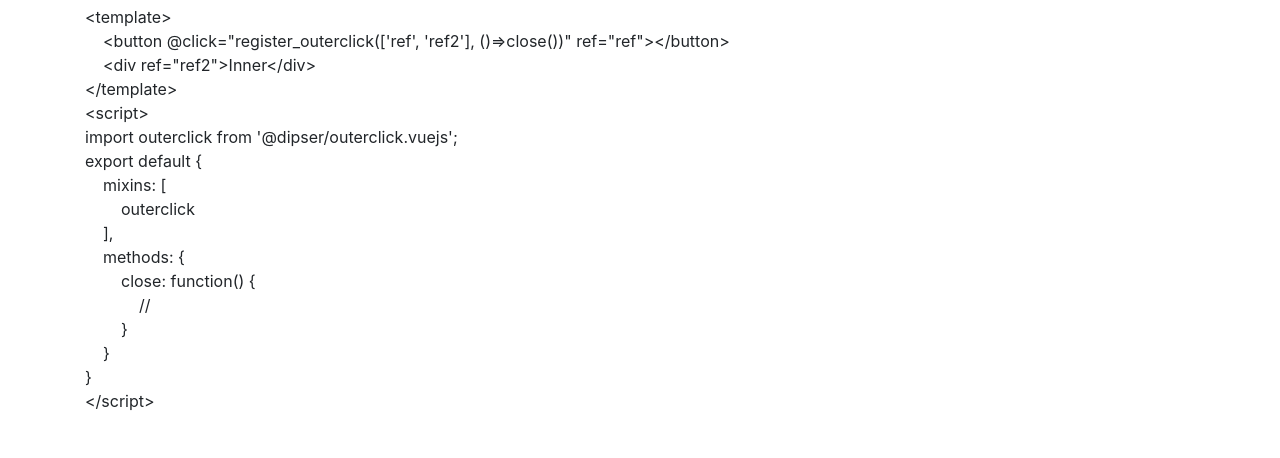
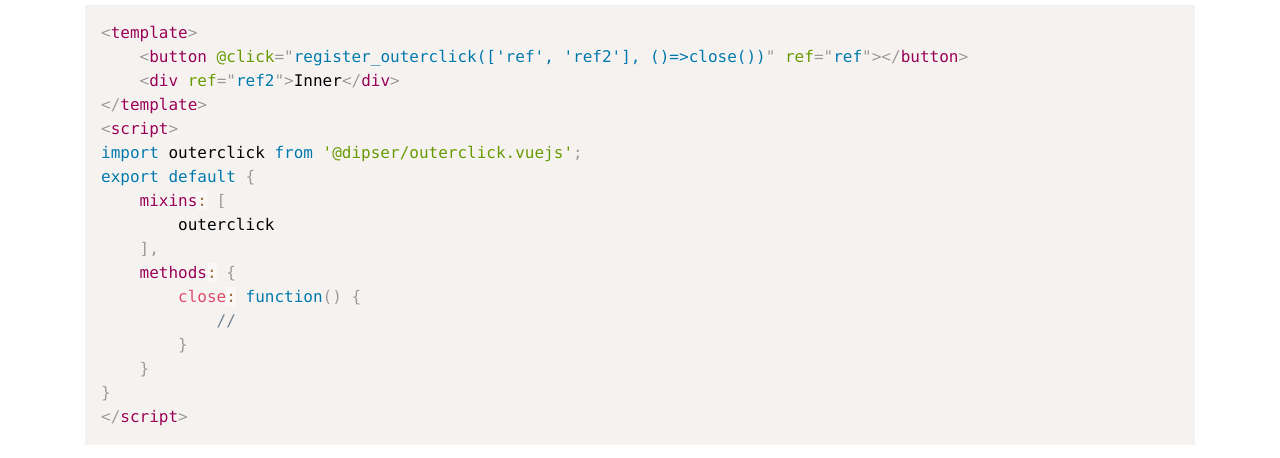
Before and after one commit to Bitfertig/outerclick.vuejs, a website: page index.html in a window 1280 px wide. Shown: the part 336-794 px from the top of the page. Drawn offline with nearby package versions, Linux system fonts and the light colour scheme.

Commit message:
syntax highlighting

```diff
--- a/index.html
+++ b/index.html
@@ -6,6 +6,15 @@
     <title>outerclick.vuejs</title>
     <meta name="keywords" content="outerclick.vuejs, Intl, javascript, ecma, month, weekday, language">
     <link rel="stylesheet" href="https://stackpath.bootstrapcdn.com/bootstrap/4.5.0/css/bootstrap.min.css" integrity="sha384-9aIt2nRpC12Uk9gS9baDl411NQApFmC26EwAOH8WgZl5MYYxFfc+NcPb1dKGj7Sk" crossorigin="anonymous">
+    <link rel="stylesheet" href="https://cdn.jsdelivr.net/npm/prismjs@1.21.0/themes/prism.css" integrity="sha256-h/qtq9bUnXbOOwP4EcbLtYM9Mk3iQQcHZAZ+Jz5y0WQ=" crossorigin="anonymous">
+    <script src="https://cdn.jsdelivr.net/npm/prismjs@1.21.0/prism.min.js"></script>
+    <script>
+    function encode_html(rawStr) {
+        return rawStr.replace(/[\u00A0-\u9999<>\&]/gim, function(i) {
+            return '&#' + i.charCodeAt(0) + ';';
+        });
+    }
+    </script>
 </head>
 <body>
 
@@ -22,11 +31,13 @@
 
 
         <h2 class="mt-5">Usage</h2>
-        <div style="white-space:pre-wrap;">&lt;template&gt;
-    &lt;button @click="register_outerclick(['ref', 'ref2'], ()=>close())" ref="ref"&gt;&lt;/button&gt;
-    &lt;div ref="ref2"&gt;Inner&lt;/div&gt;
-&lt;/template&gt;
-&lt;script&gt;
+        <pre><code id="example" class="language-html"></code></pre>
+        <script>
+        var example = `<template>
+    <button @click="register_outerclick(['ref', 'ref2'], ()=>close())" ref="ref"></button>
+    <div ref="ref2">Inner</div>
+</template>
+<scr`+`ipt>
 import outerclick from '@dipser/outerclick.vuejs';
 export default {
     mixins: [
@@ -38,7 +49,11 @@ export default {
         }
     }
 }
-&lt;/script&gt;</div>
+</scr`+`ipt>`;
+        let example_el = document.querySelector('#example');
+        example_el.innerHTML = encode_html(example);
+        Prism.highlightElement(example_el);
+        </script><br>
 
 
         <h2 class="mt-5">Demo</h2>
```
